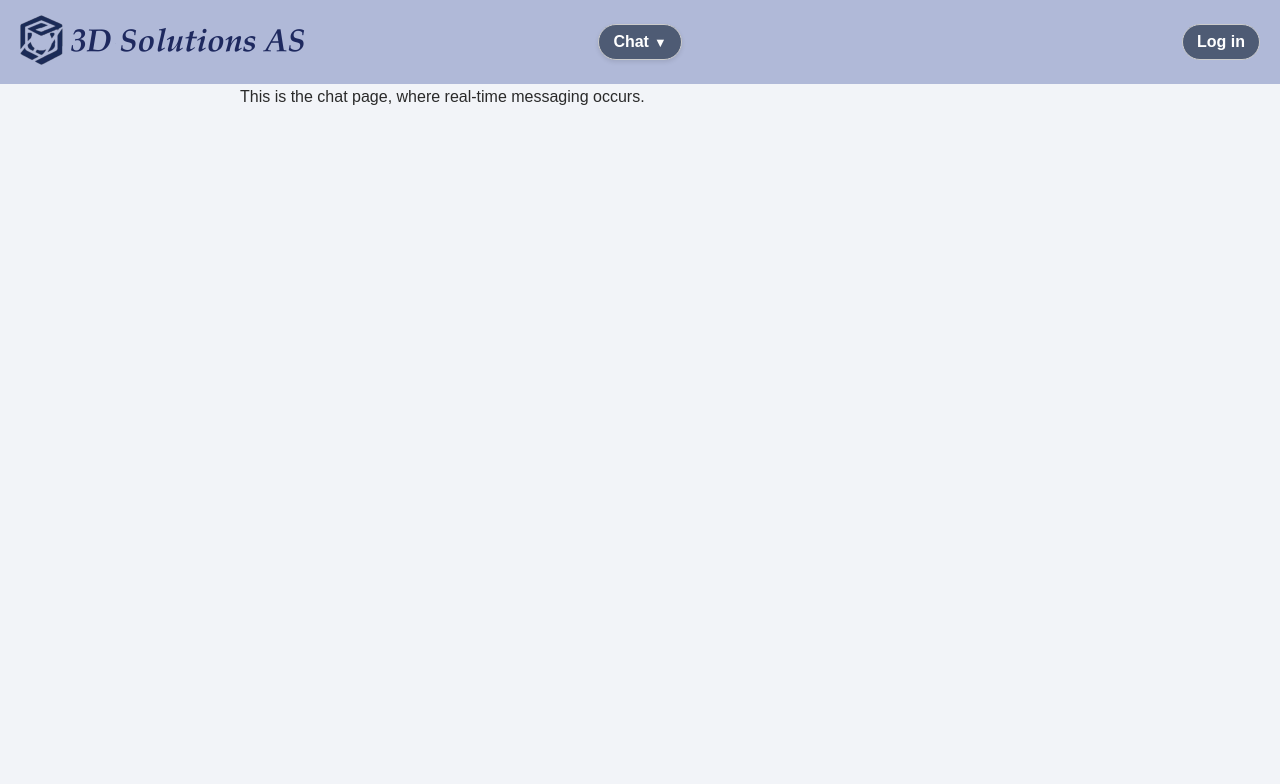
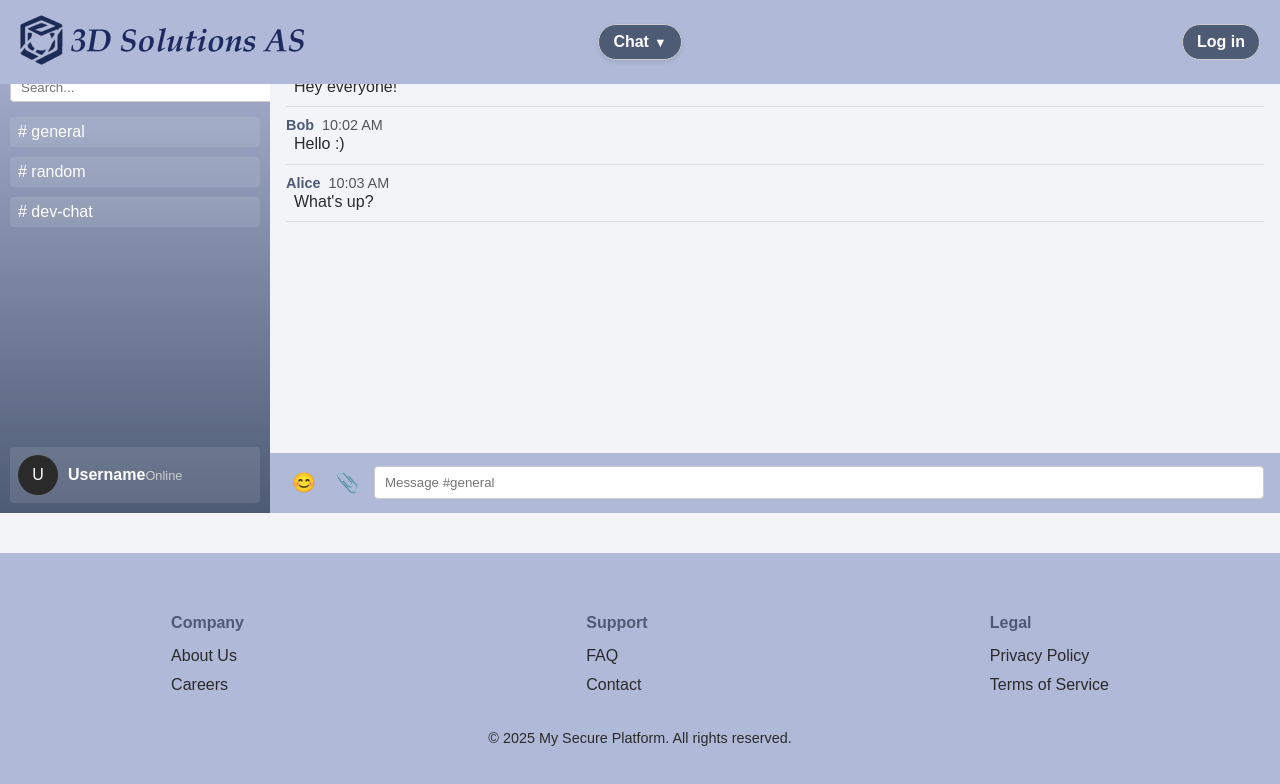
Before and after one commit to datamann1013/Chat-Application, a React (Vite) app in the folder Chat-application-frontend/: page /chat in a window 1280 px wide. Shown: the top 784 px of the page. Built offline with nearby package versions, Linux system fonts and the light colour scheme.

Commit message:
Fix of boxes persons mainpage. Added some kind of start for the chat, looks ugly af

```diff
--- /dev/null
+++ b/Chat-application-frontend/src/components/Sections/Chatspesific/ChatMain.tsx
@@ -0,0 +1,48 @@
+import { useEffect, useRef } from "react";
+import "../../../pages/ChatPage.css";
+
+export default function ChatMain() {
+    const messagesEndRef = useRef<HTMLDivElement | null>(null);
+
+    // Scroll to bottom whenever new messages are added
+    useEffect(() => {
+        if (messagesEndRef.current) {
+            messagesEndRef.current.scrollIntoView({ behavior: "smooth" });
+        }
+    }, []); // In real usage, add a messages array dependency
+
+    const mockMessages = [
+        { user: "Alice", text: "Hey everyone!", time: "10:01 AM" },
+        { user: "Bob", text: "Hello :)", time: "10:02 AM" },
+        { user: "Alice", text: "What's up?", time: "10:03 AM" },
+        // ...
+    ];
+
+    return (
+        <main className="chat-main">
+            <div className="chat-topbar">
+                <div className="channel-title"># general</div>
+                <button className="member-list-toggle">Members</button>
+            </div>
+            <div className="chat-messages">
+                {mockMessages.map((msg, idx) => (
+                    <div key={idx} className="message-row">
+                        <div className="message-info">
+                            <span className="message-user">{msg.user}</span>
+                            <span className="message-time">{msg.time}</span>
+                        </div>
+                        <div className="message-text">{msg.text}</div>
+                        {/* Subtle divider after each message */}
+                        <hr className="message-divider" />
+                    </div>
+                ))}
+                <div ref={messagesEndRef} />
+            </div>
+            <div className="chat-input">
+                <button className="emoji-btn">😊</button>
+                <button className="file-btn">📎</button>
+                <input type="text" placeholder="Message #general" />
+            </div>
+        </main>
+    );
+}
--- /dev/null
+++ b/Chat-application-frontend/src/components/Sections/Chatspesific/ChatSidebar.tsx
@@ -0,0 +1,51 @@
+import "../../../pages/ChatPage.css";
+
+export default function ChatSidebar() {
+    return (
+        <aside className="chat-sidebar">
+            {/* Icons / Servers Section */}
+            <div className="sidebar-top">
+                <div className="server-icon active">
+                    {/* placeholder icon */}
+                    <span className="icon-letter">A</span>
+                    <div className="unread-indicator" />
+                </div>
+                <div className="server-icon">
+                    <span className="icon-letter">B</span>
+                </div>
+                <div className="server-icon">
+                    <span className="icon-letter">C</span>
+                    <div className="unread-indicator" />
+                </div>
+            </div>
+
+            {/* Search Bar */}
+            <div className="sidebar-search">
+                <input type="text" placeholder="Search..." />
+            </div>
+
+            {/* Channel List */}
+            <div className="channel-list">
+                <div className="channel-item unread">
+                    <span># general</span>
+                    <div className="unread-indicator" />
+                </div>
+                <div className="channel-item">
+                    <span># random</span>
+                </div>
+                <div className="channel-item">
+                    <span># dev-chat</span>
+                </div>
+            </div>
+
+            {/* User Info */}
+            <div className="user-info">
+                <div className="user-avatar">U</div>
+                <div className="user-details">
+                    <span className="username">Username</span>
+                    <span className="status">Online</span>
+                </div>
+            </div>
+        </aside>
+    );
+}
--- a/Chat-application-frontend/src/components/Sections/TeamSection.css
+++ b/Chat-application-frontend/src/components/Sections/TeamSection.css
@@ -31,6 +31,7 @@
     box-shadow: 0 2px 4px rgba(0,0,0,0.1);
     text-align: center;
     padding: 20px;
+    flex: 0 0 auto;
 }
 
 .team-image {
@@ -115,6 +116,12 @@
 }
 
 /* Responsive adjustments */
+@media (min-width: 992px) {
+    .team-grid {
+        flex-wrap: nowrap;
+    }
+}
+
 @media (max-width: 768px) {
     .team-grid {
         flex-direction: column;
--- a/Chat-application-frontend/src/pages/ChatPage.css
+++ b/Chat-application-frontend/src/pages/ChatPage.css
@@ -1,5 +1,231 @@
+/**************************************
+ Layout Container
+**************************************/
 .chat-page {
-    padding: 20px;
-    max-width: 800px;
-    margin: 0 auto;
+    display: flex;
+    flex-direction: column;
+    min-height: 100vh;
 }
+
+.chat-page-container {
+    display: flex;
+    flex: 1;
+    background-color: var(--background, #f2f4f8);
+}
+
+/**************************************
+ Sidebar
+**************************************/
+.chat-sidebar {
+    width: 250px;
+    display: flex;
+    flex-direction: column;
+    /* Blue gradient background from top to bottom */
+    background: linear-gradient(180deg, #b0b9d8 0%, #4e5b74 100%);
+    color: var(--text-color, #2a2a2a);
+    padding: 10px;
+}
+
+/* Top server icons */
+.sidebar-top {
+    display: flex;
+    gap: 10px;
+    margin-bottom: 15px;
+}
+
+.server-icon {
+    width: 48px;
+    height: 48px;
+    background-color: #202225;
+    border-radius: 50%;
+    display: flex;
+    justify-content: center;
+    align-items: center;
+    position: relative;
+    cursor: pointer;
+    color: #fff;
+    font-weight: bold;
+}
+.server-icon.active {
+    background-color: #5865f2;
+}
+.unread-indicator {
+    width: 8px;
+    height: 8px;
+    background-color: red;
+    border-radius: 50%;
+    position: absolute;
+    top: 5px;
+    right: 5px;
+    display: none;
+}
+.server-icon.active .unread-indicator,
+.server-icon .unread-indicator {
+    display: block; /* example logic, you can toggle it with data */
+}
+.icon-letter {
+    font-size: 1.2rem;
+}
+
+/* Search bar */
+.sidebar-search {
+    margin-bottom: 15px;
+}
+.sidebar-search input {
+    width: 100%;
+    padding: 6px 10px;
+    border-radius: 4px;
+    border: 1px solid #ccc;
+}
+
+/* Channel list */
+.channel-list {
+    flex: 1;
+    display: flex;
+    flex-direction: column;
+    gap: 10px;
+    margin-bottom: 15px;
+}
+.channel-item {
+    padding: 6px 8px;
+    background-color: rgba(255,255,255,0.1);
+    border-radius: 4px;
+    cursor: pointer;
+    display: flex;
+    align-items: center;
+    justify-content: space-between;
+    color: #fff; /* For better contrast on the gradient */
+}
+.channel-item:hover {
+    background-color: rgba(255,255,255,0.2);
+}
+.channel-item.unread .unread-indicator {
+    display: block;
+}
+
+/* user info at bottom */
+.user-info {
+    display: flex;
+    align-items: center;
+    gap: 10px;
+    padding: 8px;
+    background-color: rgba(255,255,255,0.1);
+    border-radius: 4px;
+}
+.user-avatar {
+    width: 40px;
+    height: 40px;
+    background-color: #2a2a2a;
+    border-radius: 50%;
+    color: #fff;
+    display: flex;
+    justify-content: center;
+    align-items: center;
+}
+.user-details {
+    text-align: left;
+}
+.username {
+    font-weight: bold;
+    color: #fff;
+}
+.status {
+    font-size: 0.8rem;
+    color: #ccc;
+}
+
+/**************************************
+ Main Chat Area
+**************************************/
+.chat-main {
+    flex: 1;
+    display: flex;
+    flex-direction: column;
+    background-color: var(--background, #f2f4f8);
+}
+
+/* Top bar in chat main */
+.chat-topbar {
+    height: 50px;
+    background-color: var(--header-bg, #b0b9d8);
+    display: flex;
+    align-items: center;
+    justify-content: space-between;
+    padding: 0 16px;
+}
+.channel-title {
+    font-weight: bold;
+}
+.member-list-toggle {
+    background: none;
+    border: none;
+    cursor: pointer;
+    color: var(--text-color, #2a2a2a);
+}
+
+/* Messages area */
+.chat-messages {
+    flex: 1;
+    overflow-y: auto;
+    padding: 10px 16px;
+    color: var(--text-color, #2a2a2a);
+}
+.message-row {
+    margin-bottom: 10px;
+}
+.message-info {
+    display: flex;
+    gap: 8px;
+    font-size: 0.9rem;
+    color: #555;
+}
+.message-user {
+    font-weight: bold;
+    color: #4e5b74;
+}
+.message-text {
+    margin-left: 8px;
+    line-height: 1.4;
+}
+.message-divider {
+    border: none;
+    border-top: 1px solid #ddd;
+    margin: 8px 0;
+}
+
+/* Chat input */
+.chat-input {
+    height: 60px;
+    display: flex;
+    align-items: center;
+    padding: 0 16px;
+    background-color: var(--header-bg, #b0b9d8);
+    gap: 8px;
+}
+.chat-input button {
+    background: none;
+    border: none;
+    font-size: 1.2rem;
+    cursor: pointer;
+}
+.chat-input input {
+    flex: 1;
+    padding: 8px 10px;
+    border-radius: 4px;
+    border: 1px solid #ccc;
+}
+
+/**************************************
+ Responsive
+**************************************/
+@media (max-width: 768px) {
+    .chat-sidebar {
+        width: 60px; /* narrower for mobile? */
+    }
+    .channel-item span {
+        display: none; /* hide text, show icons only? */
+    }
+    .user-details {
+        display: none; /* optional to keep it minimal on mobile */
+    }
+}
--- a/Chat-application-frontend/src/pages/ChatPage.tsx
+++ b/Chat-application-frontend/src/pages/ChatPage.tsx
@@ -1,10 +1,20 @@
+import Header from "../components/Header";
+import Footer from "../components/Footer";
 import "./ChatPage.css";
+import ChatSidebar from "../components/Sections/Chatspesific/ChatSidebar.tsx";
+import ChatMain from "../components/Sections/Chatspesific/ChatMain.tsx";
 
 export default function ChatPage() {
     return (
         <div className="chat-page">
-            <h2 id="chat-overview">Chat Overview</h2>
-            <p>This is the chat page, where real-time messaging occurs.</p>
+            <Header onLoginClick={function(): void {
+                throw new Error("Function not implemented.");
+            } } />
+            <div className="chat-page-container">
+                <ChatSidebar />
+                <ChatMain />
+            </div>
+            <Footer />
         </div>
     );
 }
--- a/Chat-application-frontend/src/pages/LandingPage.tsx
+++ b/Chat-application-frontend/src/pages/LandingPage.tsx
@@ -44,10 +44,10 @@ const boxData = [
 ];
 
 const teamMembers = [
-    { name: "Alice", role: "Backend Engineer", image: "/images/alice.png" },
-    { name: "Bob", role: "Frontend Engineer", image: "/images/bob.png" },
-    { name: "Charlie", role: "DevOps Engineer", image: "/images/charlie.png" },
-    { name: "Diana", role: "Security Specialist", image: "/images/diana.png" }
+    { name: "Alice", role: "Backend Engineer", image: "../public/placeholderPerson.jpg" },
+    { name: "Bob", role: "Frontend Engineer", image: "../public/placeholderPerson.jpg" },
+    { name: "Charlie", role: "DevOps Engineer", image: "../public/placeholderPerson.jpg" },
+    { name: "Diana", role: "Security Specialist", image: "../public/placeholderPerson.jpg" }
 
 ];
 const roadmap = [
```
Also changed, not shown: Chat-application-frontend/public/placeholderPerson.jpg (added).
